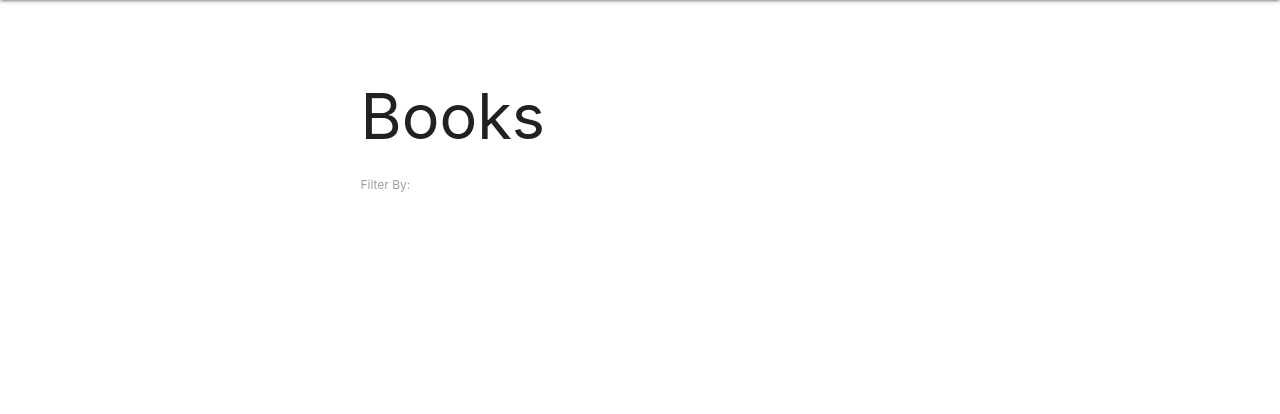
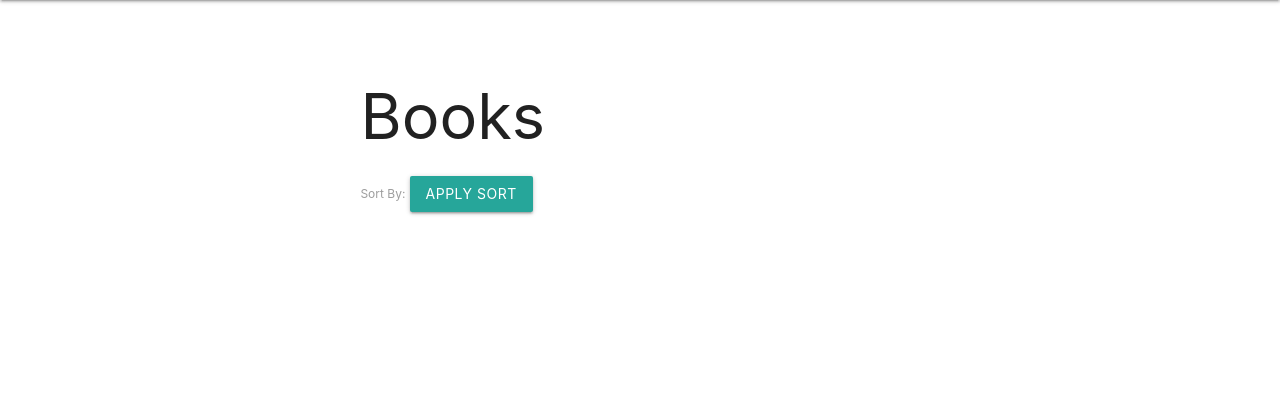
Before and after one commit to Ramil96/book-application, a Flask app: page / in a window 1280 px wide. Shown: the part 64-478 px from the top of the page. Run offline with Flask 3, Linux system fonts and the light colour scheme; data that the repository does not hold is empty.

Commit message:
modify homepage

```diff
--- a/taskmanager/routes.py
+++ b/taskmanager/routes.py
@@ -4,8 +4,23 @@ from taskmanager.models import Genre, Book, Review  # Import models from models.
 
 @app.route("/")
 def home():
-    books = Book.query.order_by(Book.title).all()
-    return render_template("books.html", books=books)
+    filter = request.args.get('filter')
+    books_query = Book.query
+
+    if filter == 'alphabetical':
+        books_query = books_query.order_by(Book.title.asc())
+    elif filter == 'genre':
+        books_query = books_query.join(Genre).order_by(Genre.genre_name.asc())
+    elif filter == 'highest_rated':
+        books_query = books_query.outerjoin(Review).group_by(Book.id).order_by(
+            db.func.avg(Review.rating).desc()
+        )
+
+    books = books_query.all()
+    genres = Genre.query.all()
+
+    return render_template("books.html", books=books, genres=genres, filter=filter)
+
 
 @app.route("/genres")
 def genres():
--- a/taskmanager/templates/books.html
+++ b/taskmanager/templates/books.html
@@ -4,16 +4,17 @@
   <div class="container">
     <h1>Books</h1>
 
-    <!-- Filter Options -->
-    <form method="GET" action="{{ url_for('home') }}" class="filter-form">
+    <!-- Sort Options -->
+    <form method="GET" action="{{ url_for('home') }}" class="sort-form">
       <div class="form-group">
-        <label for="filter">Filter By:</label>
-        <select name="filter" id="filter" class="form-control" onchange="this.form.submit()">
+        <label for="sort">Sort By:</label>
+        <select name="sort" id="sort" class="form-control">
           <option value="">Select...</option>
-          <option value="alphabetical" {% if filter == 'alphabetical' %}selected{% endif %}>Alphabetical (A-Z)</option>
-          <option value="genre" {% if filter == 'genre' %}selected{% endif %}>Genre</option>
-          <option value="highest_rated" {% if filter == 'highest_rated' %}selected{% endif %}>Highest Rated</option>
+          <option value="most_rated" {% if sort == 'most_rated' %}selected{% endif %}>Most Rated</option>
+          <option value="highest_rated" {% if sort == 'highest_rated' %}selected{% endif %}>Highest Rated</option>
+          <option value="alphabetical" {% if sort == 'alphabetical' %}selected{% endif %}>Alphabetical (A-Z)</option>
         </select>
+        <button type="submit" class="btn btn-primary">Apply Sort</button>
       </div>
     </form>
 
@@ -25,6 +26,7 @@
           <p><strong>Author:</strong> {{ book.author }}</p>
           <p><strong>Genre:</strong> {{ book.genre.genre_name }}</p>
           <p><strong>Average Rating:</strong> {{ book.average_rating or 'N/A' }}</p>
+          <p><strong>Number of Reviews:</strong> {{ book.reviews | length }}</p>
         </div>
       {% endfor %}
     </div>
```
